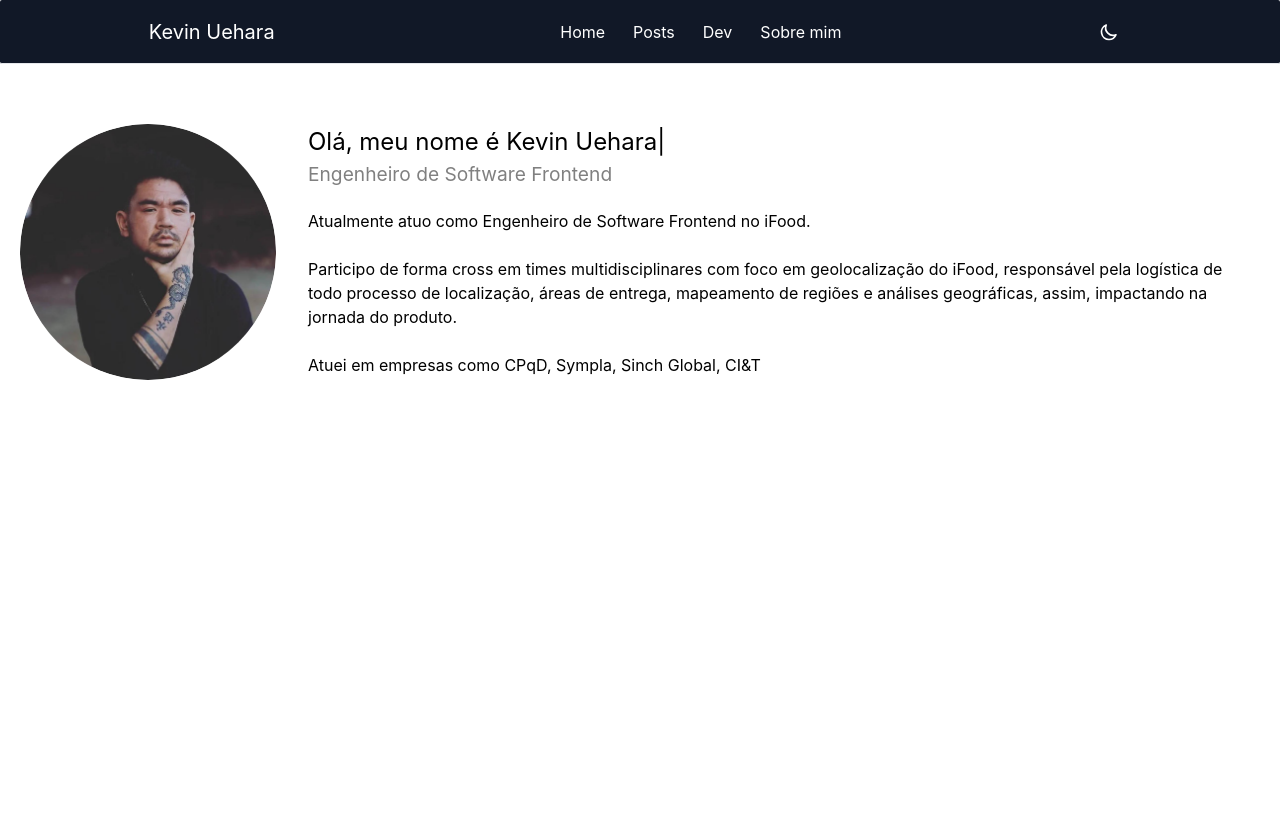
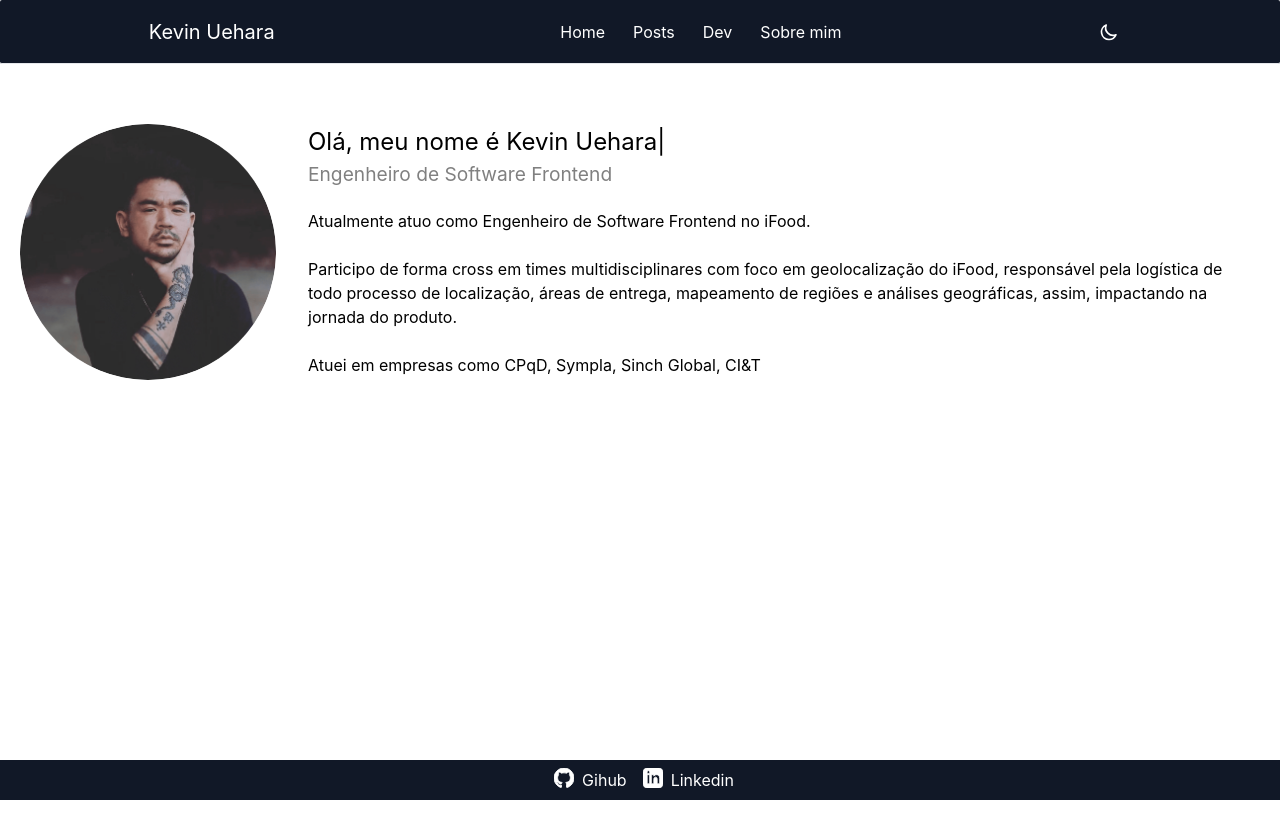
Before and after one commit to kevinuehara/kevin-uehara, a Next.js app: page / in a window 1280 px wide. Shown: the top 838 px of the page. Built offline with nearby package versions, Linux system fonts and the light colour scheme.

Commit message:
feat: Adding footer

```diff
--- /dev/null
+++ b/src/components/Footer/index.tsx
@@ -0,0 +1,24 @@
+import Link from "next/link";
+import { GitHubIcon, LinkedinIcon } from "../icons";
+
+export const Footer = () => {
+  return (
+    <div className="w-screen fixed bottom-0 h-10 sm:h:12 bg-gray-900 dark:bg-white dark:border-t">
+      <div className="flex justify-center items-center h-full text-white dark:text-gray-900">
+        <Link href="https://github.com/kevinuehara">
+          <div className="flex ml-2">
+            <GitHubIcon />
+            <span className="ml-2">Gihub</span>
+          </div>
+        </Link>
+
+        <Link href="https://www.linkedin.com/in/kevin-uehara/">
+          <div className="flex ml-4">
+            <LinkedinIcon />
+            <span className="ml-2">Linkedin</span>
+          </div>
+        </Link>
+      </div>
+    </div>
+  );
+};
--- a/src/components/icons/index.tsx
+++ b/src/components/icons/index.tsx
@@ -46,3 +46,29 @@
     />
   </svg>
 );
+
+export const GitHubIcon = () => (
+  <svg
+    xmlns="http://www.w3.org/2000/svg"
+    viewBox="0 0 24 24"
+    stroke="currentColor"
+    fill="currentColor"
+    width={20}
+    height={20}
+  >
+    <path d="M12 0C5.374 0 0 5.373 0 12c0 5.302 3.438 9.8 8.207 11.387.599.111.793-.261.793-.577v-2.234c-3.338.726-4.033-1.416-4.033-1.416-.546-1.387-1.333-1.756-1.333-1.756-1.089-.745.083-.729.083-.729 1.205.084 1.839 1.237 1.839 1.237 1.07 1.834 2.807 1.304 3.492.997.107-.775.418-1.305.762-1.604-2.665-.305-5.467-1.334-5.467-5.931 0-1.311.469-2.381 1.236-3.221-.124-.303-.535-1.524.117-3.176 0 0 1.008-.322 3.301 1.23A11.509 11.509 0 0112 5.803c1.02.005 2.047.138 3.006.404 2.291-1.552 3.297-1.23 3.297-1.23.653 1.653.242 2.874.118 3.176.77.84 1.235 1.911 1.235 3.221 0 4.609-2.807 5.624-5.479 5.921.43.372.823 1.102.823 2.222v3.293c0 .319.192.694.801.576C20.566 21.797 24 17.3 24 12c0-6.627-5.373-12-12-12z"></path>
+  </svg>
+);
+
+export const LinkedinIcon = () => (
+  <svg
+    xmlns="http://www.w3.org/2000/svg"
+    viewBox="0 0 24 24"
+    stroke="currentColor"
+    fill="currentColor"
+    width={20}
+    height={20}
+  >
+    <path d="M19 0H5a5 5 0 00-5 5v14a5 5 0 005 5h14a5 5 0 005-5V5a5 5 0 00-5-5zM8 19H5V8h3v11zM6.5 6.732c-.966 0-1.75-.79-1.75-1.764s.784-1.764 1.75-1.764 1.75.79 1.75 1.764-.783 1.764-1.75 1.764zM20 19h-3v-5.604c0-3.368-4-3.113-4 0V19h-3V8h3v1.765c1.396-2.586 7-2.777 7 2.476V19z"></path>
+  </svg>
+);
--- a/src/pages/index.tsx
+++ b/src/pages/index.tsx
@@ -4,6 +4,7 @@
 import Image from "next/image";
 import profilePic from "../images/profile.png";
 import { useTheme } from "../hooks/Theme";
+import { Footer } from "../components/Footer";
 
 export default function MainPage() {
   const { theme } = useTheme();
@@ -13,7 +14,7 @@
       <MainContainer>
         <div
           className={`
-            flex items-center md:items-start flex-col md:flex-row md:justify-center
+            flex  md:items-start flex-col md:flex-row md:justify-center
             mt-10
           `}
         >
@@ -50,6 +51,7 @@
           </div>
         </div>
       </MainContainer>
+      <Footer />
     </div>
   );
 }
```
Also changed, not shown: src/images/profile.png.
